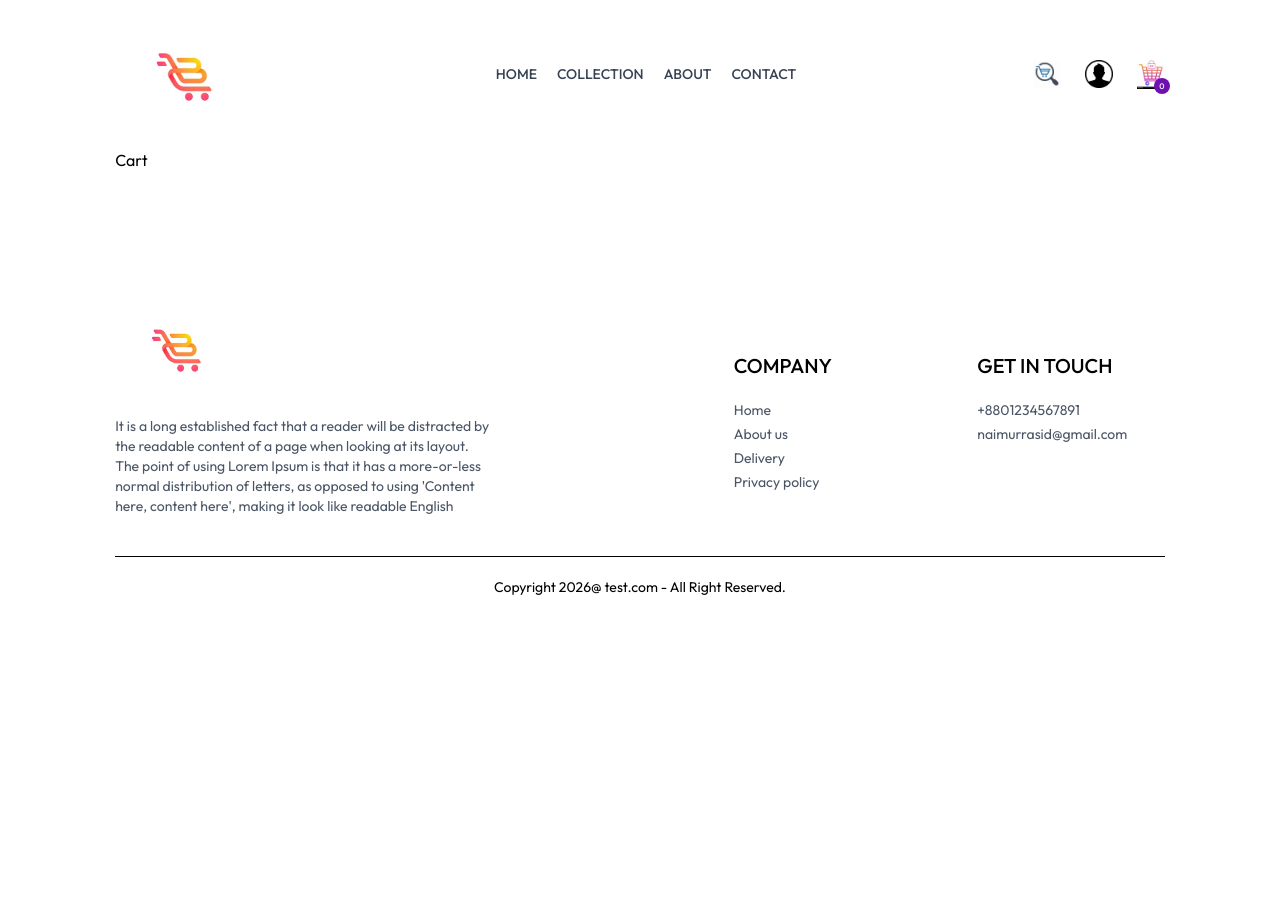
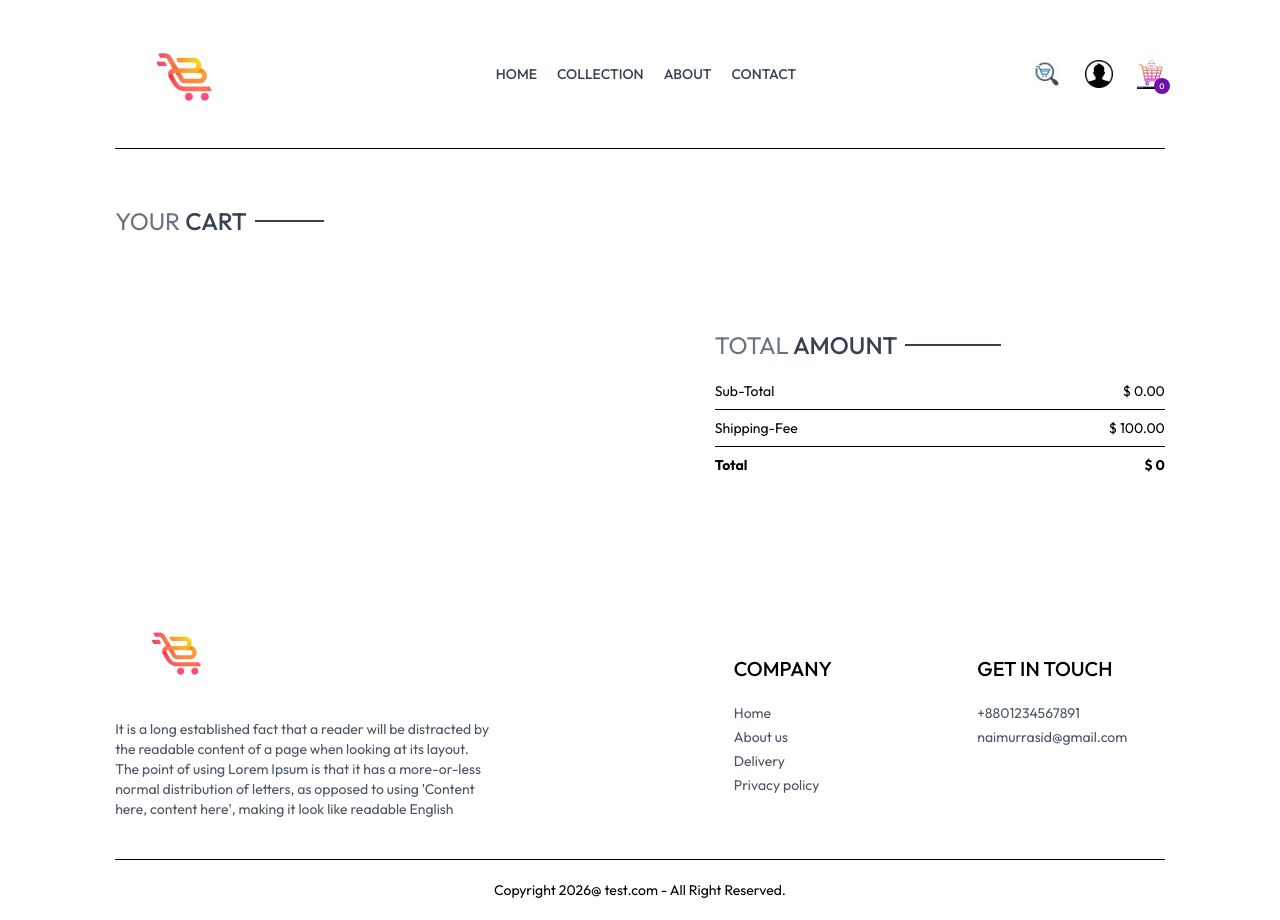
Before and after one commit to naimur2130/Ecommerce-app, a React (Vite) app in the folder Frontend/: page /cart in a window 1280 px wide. Before the commit the page ends 800 px from the top, so only its background shows below. Built offline with nearby package versions, Linux system fonts and the light colour scheme; a web font is replaced by a local one.

Commit message:
Cart Pages functionality added (Place order button remains)

```diff
--- a/Frontend/src/assets/assets.js
+++ b/Frontend/src/assets/assets.js
@@ -21,6 +21,7 @@ import dropdown_icon from "./dropdown_icon.png";
 import cross from "./cross.png";
 import star from "./star.png";
 import half_star from "./half_star.png";
+import bin from "./bin.png";
 
 export const assets = {
   logo,
@@ -45,5 +46,5 @@ export const assets = {
   dropdown_icon,
   cross,
   star,
-  half_star,
+  half_star,bin
 };
--- /dev/null
+++ b/Frontend/src/components/CartTotal.jsx
@@ -0,0 +1,40 @@
+import React from "react";
+import { ShopContext } from "../context/ShopContext";
+import { useContext } from "react";
+import Title from "./Title";
+
+const CartTotal = () => {
+  const { currency, getCartAmount, delivery_fee } = useContext(ShopContext);
+  return (
+    <div className="w-full ">
+      <div className="text-2xl">
+        <Title text1={"TOTAL"} text2={" AMOUNT"} />
+      </div>
+      <div className="flex flex-col gap-2 mt-2 text-sm">
+        <div className="flex justify-between">
+          <p>Sub-Total</p>
+          <p>
+            {currency} {getCartAmount()}.00
+          </p>
+        </div>
+        <hr />
+        <div className="flex justify-between">
+          <p>Shipping-Fee</p>
+          <p>
+            {currency} {delivery_fee}.00
+          </p>
+        </div>
+        <hr />
+        <div className="flex justify-between">
+          <b>Total</b>
+          <b>
+            {currency}{" "}
+            {getCartAmount() === 0 ? 0 : getCartAmount() + delivery_fee}
+          </b>
+        </div>
+      </div>
+    </div>
+  );
+};
+
+export default CartTotal;
--- a/Frontend/src/context/ShopContext.jsx
+++ b/Frontend/src/context/ShopContext.jsx
@@ -45,6 +45,28 @@ const ShopContextProvider = (props) => {
     return totalCount;
   };
 
+  const updateQuantity = async (itemId, size, quantity) => {
+    let copyCartData = structuredClone(cartItems);
+
+    copyCartData[itemId][size] = quantity;
+    setCartItems(copyCartData);
+  };
+
+  const getCartAmount = () => {
+    let totalAmount = 0;
+    for (const items in cartItems) {
+      let itemInfo = products.find((product) => product.id === Number(items));
+      for (const item in cartItems[items]) {
+        try {
+          if (cartItems[items][item] > 0) {
+            totalAmount += itemInfo.price * cartItems[items][item];
+          }
+        } catch (error) {}
+      }
+    }
+    return totalAmount;
+  };
+
   const value = {
     products,
     currency,
@@ -56,6 +78,8 @@ const ShopContextProvider = (props) => {
     cartItems,
     addToCart,
     getCartCount,
+    updateQuantity,
+    getCartAmount,
   };
   return (
     <ShopContext.Provider value={value}>{props.children}</ShopContext.Provider>
--- a/Frontend/src/pages/Cart.jsx
+++ b/Frontend/src/pages/Cart.jsx
@@ -1,7 +1,101 @@
-import React from "react";
+import React, { useContext, useEffect, useState } from "react";
+import { ShopContext } from "../context/ShopContext";
+import Title from "../components/Title";
+import { assets } from "../assets/assets";
+import CartTotal from "../components/CartTotal";
 
 const Cart = () => {
-  return <div>Cart</div>;
+  const { products, currency, cartItems, updateQuantity } =
+    useContext(ShopContext);
+
+  const [cartData, setCartData] = useState([]);
+
+  useEffect(() => {
+    const tempData = [];
+    //items is the key of the cartItems
+    for (const items in cartItems) {
+      for (const item in cartItems[items]) {
+        if (cartItems[items][item] > 0) {
+          tempData.push({
+            id: Number(items),
+            size: item,
+            quantity: cartItems[items][item],
+          });
+        }
+      }
+    }
+    setCartData(tempData);
+  }, [cartItems]);
+
+  return (
+    <div className="border-t pt-14">
+      <div className="text-2xl mb-3">
+        <Title text1={"YOUR "} text2={"CART"} />
+      </div>
+      <div>
+        {cartData.map((item, index) => {
+          const productData = products.find(
+            (product) => product.id === item.id,
+          );
+          return (
+            <div
+              key={index}
+              className="py-4 border-t border-b text-gray-700 grid grid-cols-[4fr_0.5fr_0.5fr] sm:grid-cols-[4fr_2fr_0.5fr] items-center gap-4"
+            >
+              <div className="flex items-start gap-6">
+                <img
+                  className="w-16 sm:w-20"
+                  src={productData.images[0]}
+                  alt=""
+                />
+                <div>
+                  <p className="text-sm sm:text-lg font-medium">
+                    {productData.name}
+                  </p>
+                  <div className="flex items-center gap-5 mt-2">
+                    <p className="px-2 sm:px-3 sm:py-1 border bg-slate-50">
+                      {currency} {productData.price}
+                    </p>
+                    <p className="px-2 sm:px-3 sm:py-1 border bg-slate-200">
+                      {item.size}
+                    </p>
+                  </div>
+                </div>
+              </div>
+              <input
+                // onChange={(e) =>
+                //   e.target.value === "" || e.target.value === "0"
+                //     ? null
+                //     : updateQuantity(item.id, item.size, Number(e.target.value))
+                // }
+
+                onChange={(e) => {
+                  updateQuantity(item.id, item.size, Number(e.target.value));
+                }}
+                className="border max-w-10 sm:max-w-20 px-1 sm:px-2 py-1"
+                type="number"
+                min={1}
+                defaultValue={item.quantity}
+              />
+              <img
+                onClick={() => {
+                  updateQuantity(item.id, item.size, 0);
+                }}
+                className="w-7 mr-4 sm:w-5 cursor-pointer"
+                src={assets.bin}
+                alt=""
+              />
+            </div>
+          );
+        })}
+      </div>
+      <div className="flex justify-end my-20">
+        <div className="w-full sm:w-112.5 ">
+          <CartTotal />
+        </div>
+      </div>
+    </div>
+  );
 };
 
 export default Cart;
```
Also changed, not shown: Frontend/src/assets/bin.png (added).
